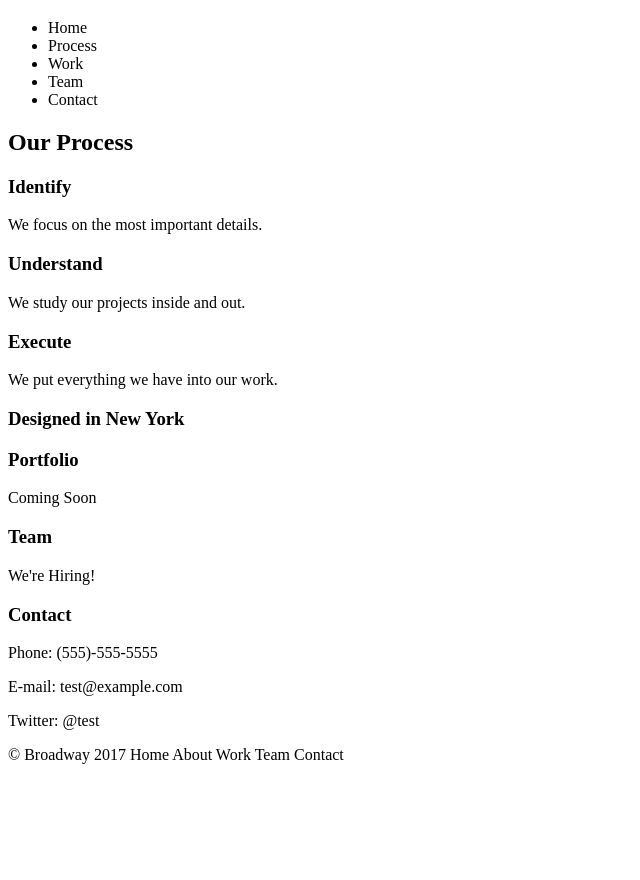
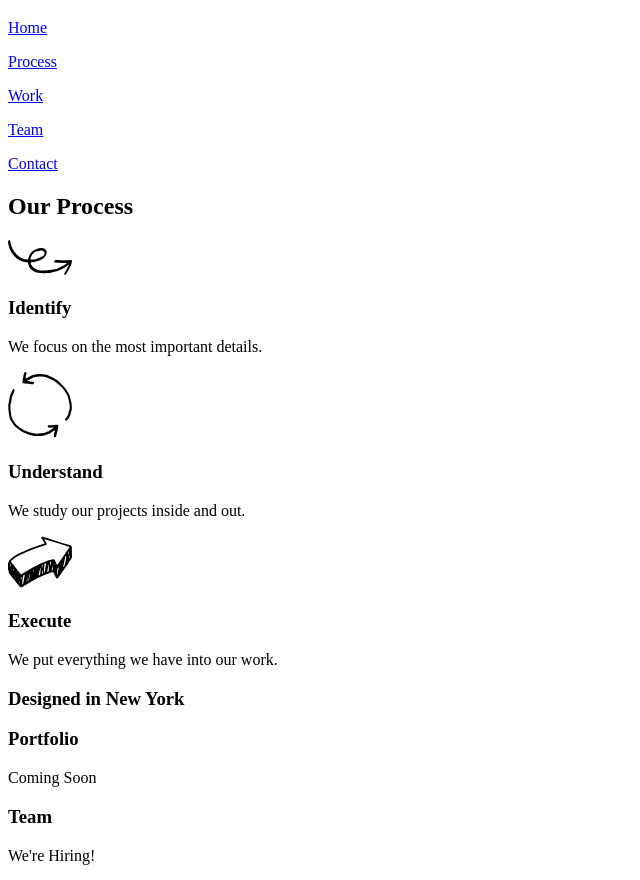
Before and after one commit to antaresnet/broadway, a plain HTML site: page index.html in a window 1280 px wide. Shown: the part 61-941 px from the top of the page, without its empty margins (0-640 px from the left). Before the commit the page ends 841 px from the top, so only its background shows below. Drawn offline with Linux system fonts and the light colour scheme.

Commit message:
added icons

```diff
--- a/index.html
+++ b/index.html
@@ -5,30 +5,43 @@
     <link rel="stylesheet" type="text/css" href="resources/css/style.css">
   </head>
   <body>
+    <div class="header">
       <h1>Broadway Design</h1>
-    <ul>
-      <li>Home</li>
-      <li>Process</li>
-      <li>Work</li>
-      <li>Team</li>
-      <li>Contact</li>
-    </ul>
+      <p><a href=".header">Home</a></p>
+      <p><a href=".process">Process</a></p>
+      <p><a href=".work">Work</a></p>
+      <p><a href=".team">Team</a></p>
+      <p><a href=".contact">Contact</a></p>
+    </div>
+    <div class="process">
       <h2>Our Process</h2>
+      <img src="resources\images\identify.svg" alt="Indentify icon">
       <h3>Identify</h3>
       <p>We focus on the most important details.</p>
+      <img src="resources\images\understand.svg" alt="Understand icon">
       <h3>Understand</h3>
       <p>We study our projects inside and out.</p>
+      <img src="resources\images\execute.svg" alt="Execute icon">
       <h3>Execute</h3>
       <p>We put everything we have into our work.</p>
+    </div>
     <h3>Designed in New York</h3>
+    <div class="work">
       <h3>Portfolio</h3>
       <p>Coming Soon</p>
+    </div>
+    <div class="team">
       <h3>Team</h3>
       <p>We're Hiring!</p>
+    </div>
+    <div class="contact">
       <h3>Contact</h3>
       <p>Phone: (555)-555-5555</p>
       <p>E-mail: test@example.com</p>
       <p>Twitter: @test</p>
-    <p>© Broadway 2017 Home About Work Team Contact</p>
+      <div class="footer">
+        <p>© Broadway 2017 <a href=".header">Home</a> <a href=".process">Process</a> <a href=".work">Work</a> <a href=".team">Team</a> <a href=".contact">Contact</a></p>
+      </div>
+    </div>
   </body>
 </html>
```
Lines whose indentation alone changed are shown as unchanged.
